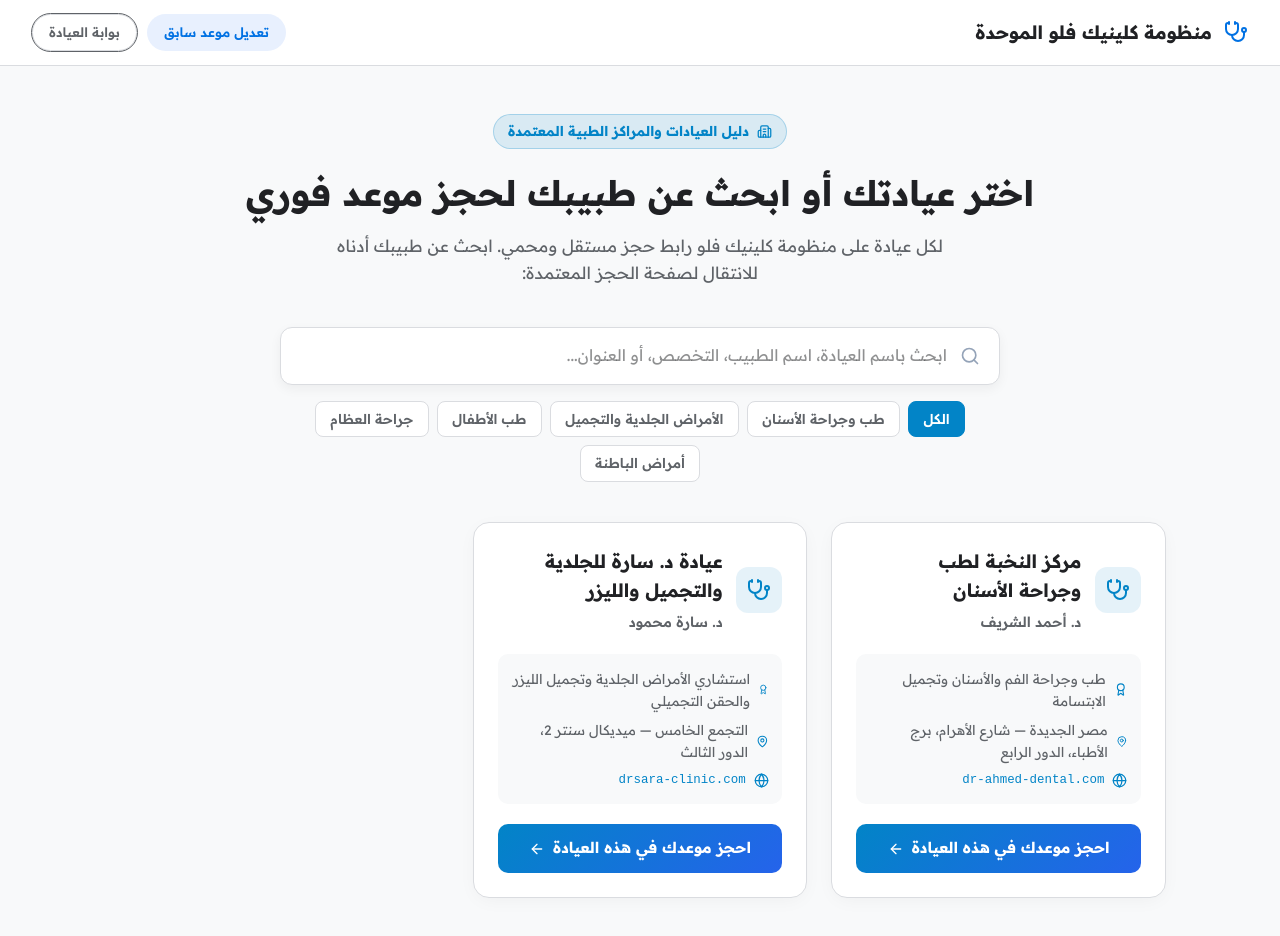
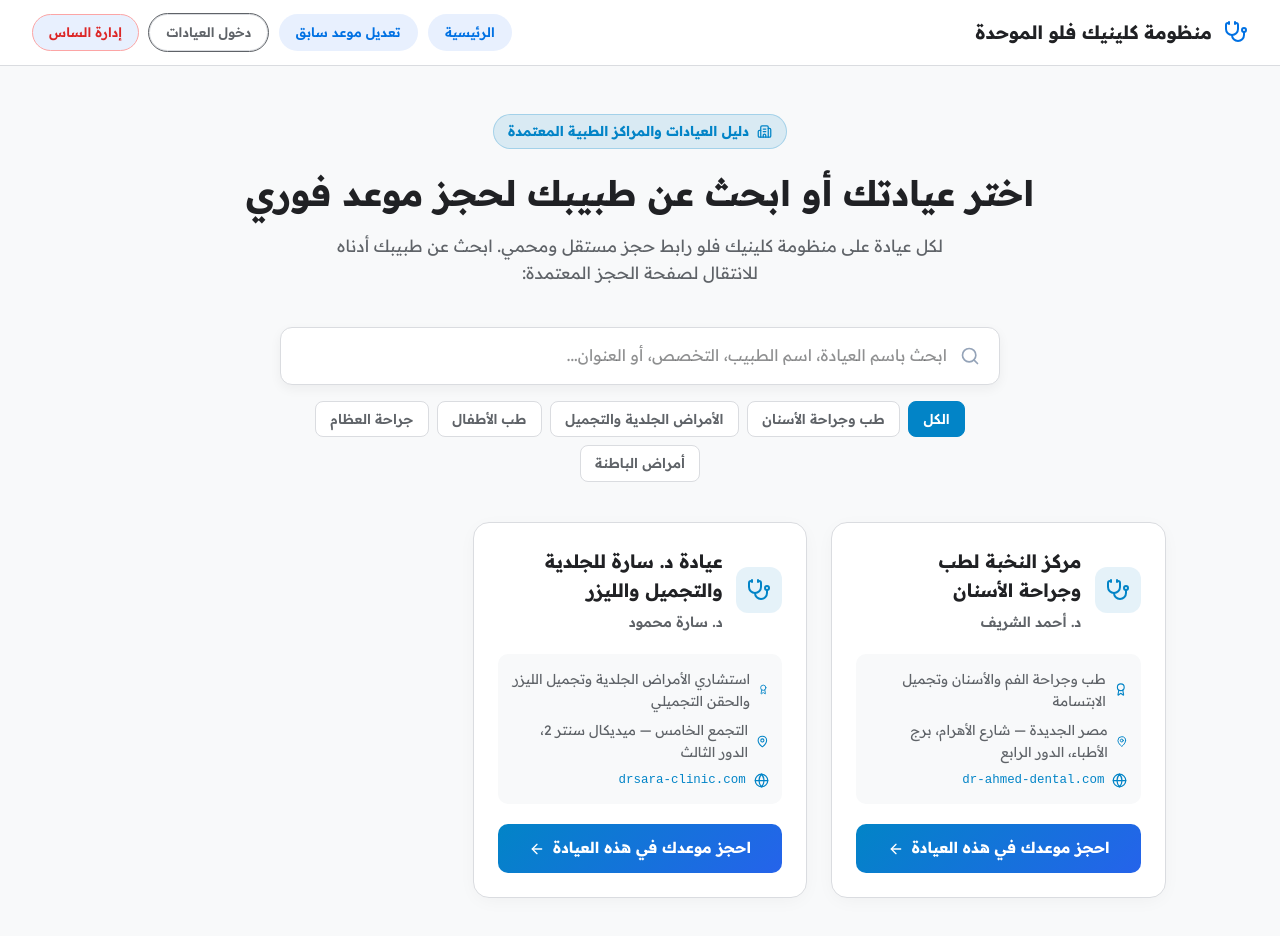
Before and after one commit to zainselim845-create/clinic-flow, a React (Vite) app: page /booking in a window 1280 px wide. Shown: the top 936 px of the page. Built offline with nearby package versions, Linux system fonts and the light colour scheme; no server answers.

Commit message:
fix(nav): connect clinic discovery hub and booking header links across portals

```diff
--- a/src/pages/booking/BookingHeader.jsx
+++ b/src/pages/booking/BookingHeader.jsx
@@ -4,7 +4,12 @@ import { Stethoscope } from 'lucide-react';
 export default function BookingHeader({ clinic, onNavigate }) {
   return (
     <header className="nebras-top-bar">
-      <div className="nebras-brand">
+      <div
+        className="nebras-brand"
+        onClick={() => onNavigate('/booking')}
+        style={{ cursor: 'pointer' }}
+        title="دليل العيادات والمراكز المعتمدة"
+      >
         <Stethoscope size={24} className="brand-logo-icon" />
         <div style={{ minWidth: 0, overflow: 'hidden' }}>
           <span className="brand-title" style={{ display: 'block', overflow: 'hidden', textOverflow: 'ellipsis', whiteSpace: 'nowrap' }}>
--- a/src/pages/booking/ClinicDiscoveryView.jsx
+++ b/src/pages/booking/ClinicDiscoveryView.jsx
@@ -30,16 +30,22 @@ export default function ClinicDiscoveryView({
     <div className="nebras-booking-page" dir="rtl" style={{ minHeight: '100vh', background: 'var(--bg-primary, #f8fafc)' }}>
       {/* Top Bar */}
       <header className="nebras-top-bar" style={{ background: 'var(--bg-secondary, #ffffff)', borderBottom: '1px solid var(--border-color, #e2e8f0)' }}>
-        <div className="nebras-brand">
+        <div className="nebras-brand" onClick={() => onNavigate('/')} style={{ cursor: 'pointer' }}>
           <Stethoscope size={24} className="brand-logo-icon" />
           <span className="brand-title">منظومة كلينيك فلو الموحدة</span>
         </div>
         <div className="nebras-bar-links">
+          <button onClick={() => onNavigate('/')} className="nebras-nav-btn">
+            <span>الرئيسية</span>
+          </button>
           <button onClick={() => onNavigate('/manage-booking')} className="nebras-nav-btn">
             <span>تعديل موعد سابق</span>
           </button>
-          <button onClick={() => onNavigate('/login')} className="nebras-nav-btn outline">
-            <span>بوابة العيادة</span>
+          <button onClick={() => onNavigate('/login?portal=clinic')} className="nebras-nav-btn outline">
+            <span>دخول العيادات</span>
+          </button>
+          <button onClick={() => onNavigate('/login?portal=admin')} className="nebras-nav-btn" style={{ color: '#dc2626', borderColor: '#fca5a5' }}>
+            <span>إدارة الساس</span>
           </button>
         </div>
       </header>
```
